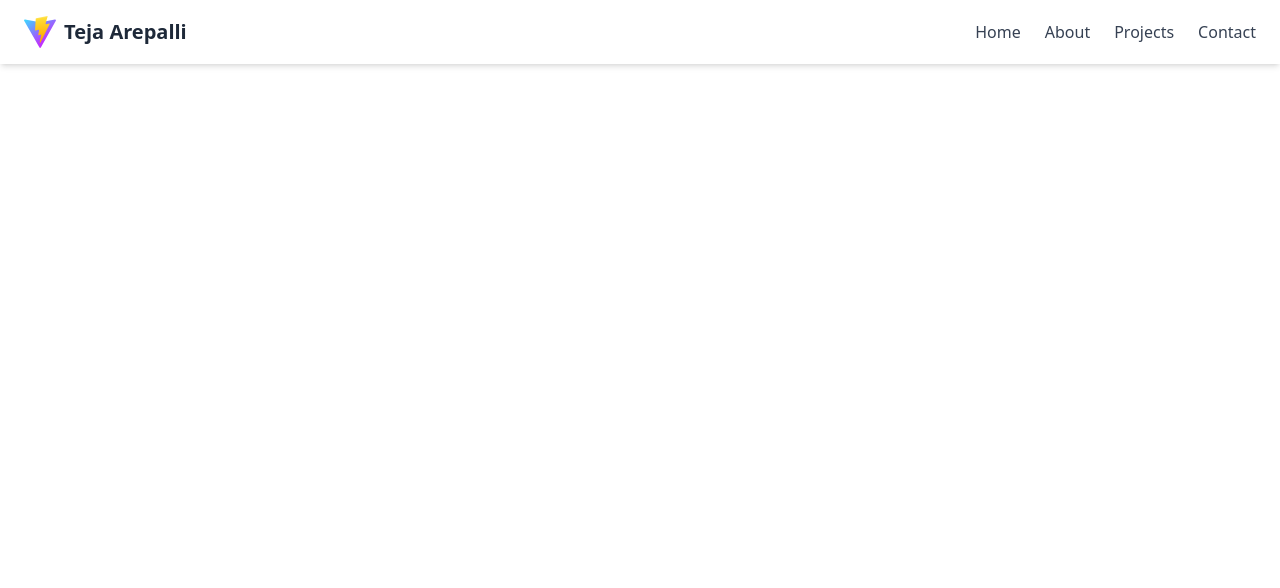
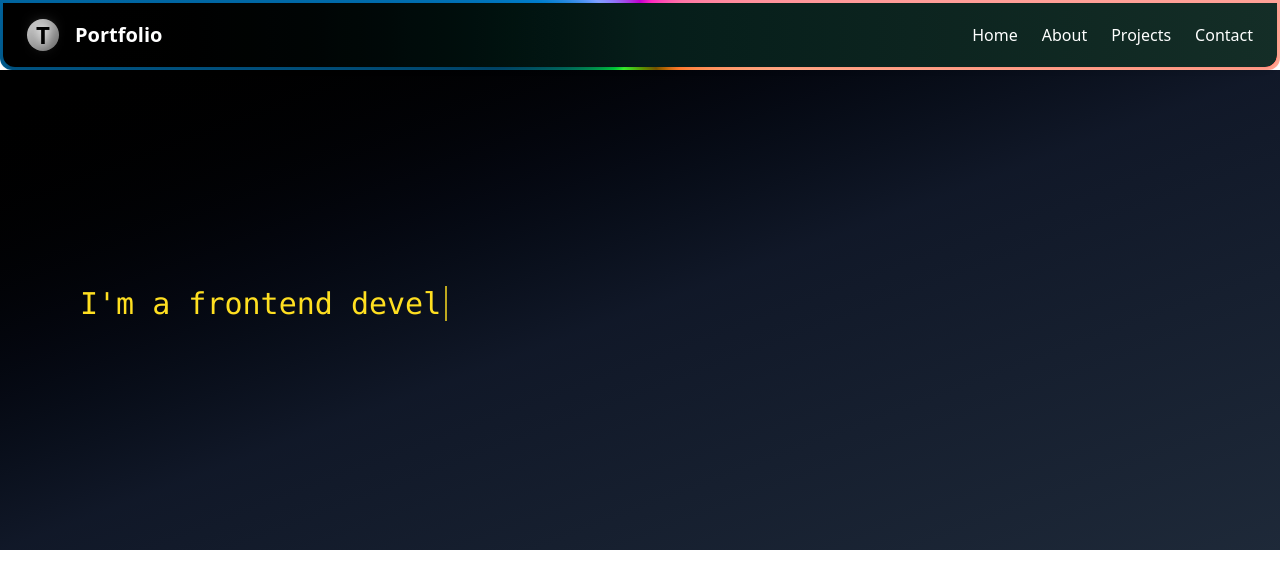
Before and after one commit to teja836/Portfolio, a React (Vite) app: page / in a window 1280 px wide. Shown: the top 588 px of the page. Built offline with nearby package versions, Linux system fonts and the light colour scheme.

Commit message:
added about me section

```diff
--- a/src/App.jsx
+++ b/src/App.jsx
@@ -2,13 +2,15 @@ import React from 'react'
 // import profilePic from "../src/assets/image.jpeg"
 import { FaFacebookF } from "react-icons/fa";
 import Navbar from './components/Navbar'
+import Aboutme from './components/Aboutme'
 
 const App = () => {
   return (
-    <div className=''>
+    <div>
       {/* <img src={profilePic} className=' h-20 w-20'></img>
       <span><FaFacebookF /></span> */}
       <Navbar />
+      <Aboutme />
     </div>
   )
 }
--- /dev/null
+++ b/src/components/Aboutme.jsx
@@ -0,0 +1,44 @@
+import React, { useEffect, useState } from 'react';
+
+const texts = ["I'm a web developer", "I'm a frontend developer"];
+
+const Aboutme = () => {
+  const [displayedText, setDisplayedText] = useState("");
+  const [textIndex, setTextIndex] = useState(0);
+  const [charIndex, setCharIndex] = useState(0);
+  const [isDeleting, setIsDeleting] = useState(false);
+
+  useEffect(() => {
+    let timeout;
+    if (!isDeleting && charIndex < texts[textIndex].length) {
+      timeout = setTimeout(() => {
+        setDisplayedText(texts[textIndex].slice(0, charIndex + 1));
+        setCharIndex(charIndex + 1);
+      }, 80);
+    } else if (isDeleting && charIndex > 0) {
+      timeout = setTimeout(() => {
+        setDisplayedText(texts[textIndex].slice(0, charIndex - 1));
+        setCharIndex(charIndex - 1);
+      }, 40);
+    } else if (!isDeleting && charIndex === texts[textIndex].length) {
+      timeout = setTimeout(() => setIsDeleting(true), 1200);
+    } else if (isDeleting && charIndex === 0) {
+      timeout = setTimeout(() => {
+        setIsDeleting(false);
+        setTextIndex((textIndex + 1) % texts.length);
+      }, 400);
+    }
+    return () => clearTimeout(timeout);
+  }, [charIndex, isDeleting, textIndex]);
+
+  return (
+    <section className="min-h-[60vh] w-full bg-gradient-to-br from-black via-gray-900 to-gray-800 flex flex-col justify-center py-12">
+      <span className="max-w-2xl text-2xl md:text-3xl text-yellow-300 font-mono h-12 pl-8 md:pl-20 text-left">
+        {displayedText}
+        <span className="border-r-2 border-yellow-300 animate-pulse ml-1"></span>
+      </span>
+    </section>
+  );
+};
+
+export default Aboutme;
--- a/src/components/Navbar.jsx
+++ b/src/components/Navbar.jsx
@@ -1,19 +1,61 @@
-import React from 'react'
+import React, { useState } from 'react'
 
 const Navbar = () => {
+  const [menuOpen, setMenuOpen] = useState(false);
+
+  const handleToggle = () => setMenuOpen((prev) => !prev);
+
   return (
-    <nav className="flex items-center justify-between px-6 py-4 bg-white shadow-md">
-      <div className="flex items-center gap-2">
-        <img src="/vite.svg" alt="Logo" className="h-8 w-8" />
-        <span className="text-xl font-bold text-gray-800">Teja Arepalli</span>
+    <div className="relative">
+      <div className="rainbow-border rounded-b-xl">
+        <nav className="bg-gradient-to-r from-black via-gray-900 to-gray-800 shadow-md rounded-b-xl overflow-hidden">
+          <div className="flex items-center justify-between px-6 py-4">
+            <div className="flex items-center gap-2">
+              <span className="h-8 w-8 flex items-center justify-center rounded-full bg-gradient-to-br from-white/80 to-white/40 shadow-lg text-black font-extrabold text-2xl mr-2 select-none" style={{textShadow: '0 0 8px #fff, 0 0 16px #fff'}}>T</span>
+              <span className="text-xl font-bold text-white">Portfolio</span>
+            </div>
+            {/* Hamburger Icon */}
+            <button
+              className="md:hidden flex flex-col justify-center items-center w-10 h-10 text-white focus:outline-none"
+              onClick={handleToggle}
+              aria-label="Toggle menu"
+            >
+              <span className={`block w-6 h-0.5 bg-white mb-1 transition-all ${menuOpen ? 'rotate-45 translate-y-1.5' : ''}`}></span>
+              <span className={`block w-6 h-0.5 bg-white mb-1 transition-all ${menuOpen ? 'opacity-0' : ''}`}></span>
+              <span className={`block w-6 h-0.5 bg-white transition-all ${menuOpen ? '-rotate-45 -translate-y-1.5' : ''}`}></span>
+            </button>
+            {/* Desktop Menu */}
+            <ul className="hidden md:flex space-x-6">
+              <li><a href="#home" className="text-white hover:text-yellow-400 font-medium transition-colors">Home</a></li>
+              <li><a href="#about" className="text-white hover:text-yellow-400 font-medium transition-colors">About</a></li>
+              <li><a href="#projects" className="text-white hover:text-yellow-400 font-medium transition-colors">Projects</a></li>
+              <li><a href="#contact" className="text-white hover:text-yellow-400 font-medium transition-colors">Contact</a></li>
+            </ul>
+          </div>
+          {/* Mobile Menu */}
+          {menuOpen && (
+            <ul className="md:hidden flex flex-col items-center space-y-4 pb-4 animate-fade-in">
+              <li><a href="#home" className="text-white hover:text-yellow-400 font-medium transition-colors" onClick={handleToggle}>Home</a></li>
+              <li><a href="#about" className="text-white hover:text-yellow-400 font-medium transition-colors" onClick={handleToggle}>About</a></li>
+              <li><a href="#projects" className="text-white hover:text-yellow-400 font-medium transition-colors" onClick={handleToggle}>Projects</a></li>
+              <li><a href="#contact" className="text-white hover:text-yellow-400 font-medium transition-colors" onClick={handleToggle}>Contact</a></li>
+            </ul>
+          )}
+        </nav>
       </div>
-      <ul className="flex space-x-6">
-        <li><a href="#home" className="text-gray-700 hover:text-blue-600 font-medium transition-colors">Home</a></li>
-        <li><a href="#about" className="text-gray-700 hover:text-blue-600 font-medium transition-colors">About</a></li>
-        <li><a href="#projects" className="text-gray-700 hover:text-blue-600 font-medium transition-colors">Projects</a></li>
-        <li><a href="#contact" className="text-gray-700 hover:text-blue-600 font-medium transition-colors">Contact</a></li>
-      </ul>
-    </nav>
+      <style>{`
+        .rainbow-border {
+          padding: 3px;
+          background: conic-gradient(
+            red, orange, yellow, green, cyan, blue, violet, red
+          );
+          animation: rotate 3s linear infinite;
+        }
+        @keyframes rotate {
+          100% { filter: hue-rotate(360deg); }
+        }
+      `}</style>
+    </div>
   );
 };
 
```
